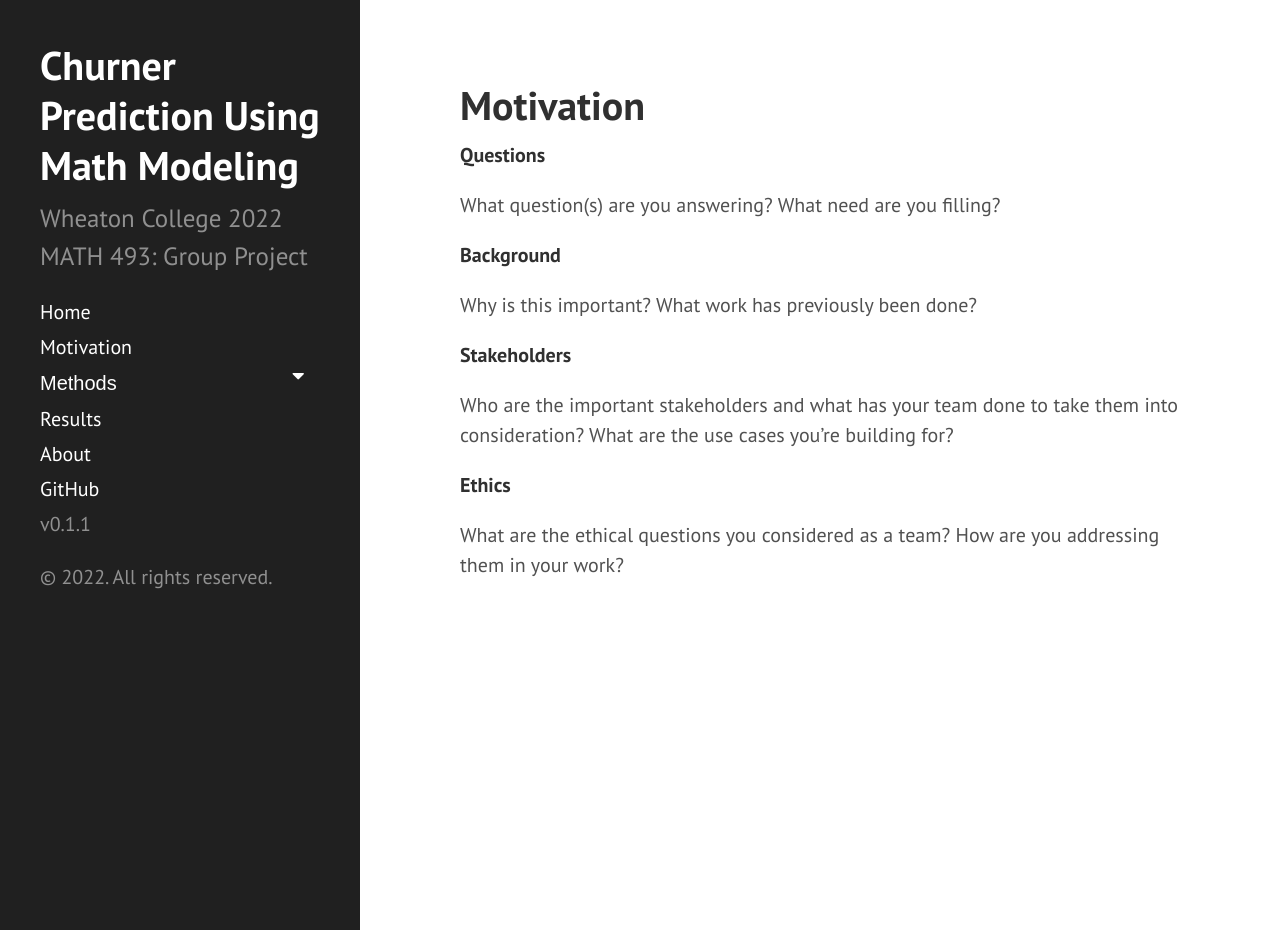
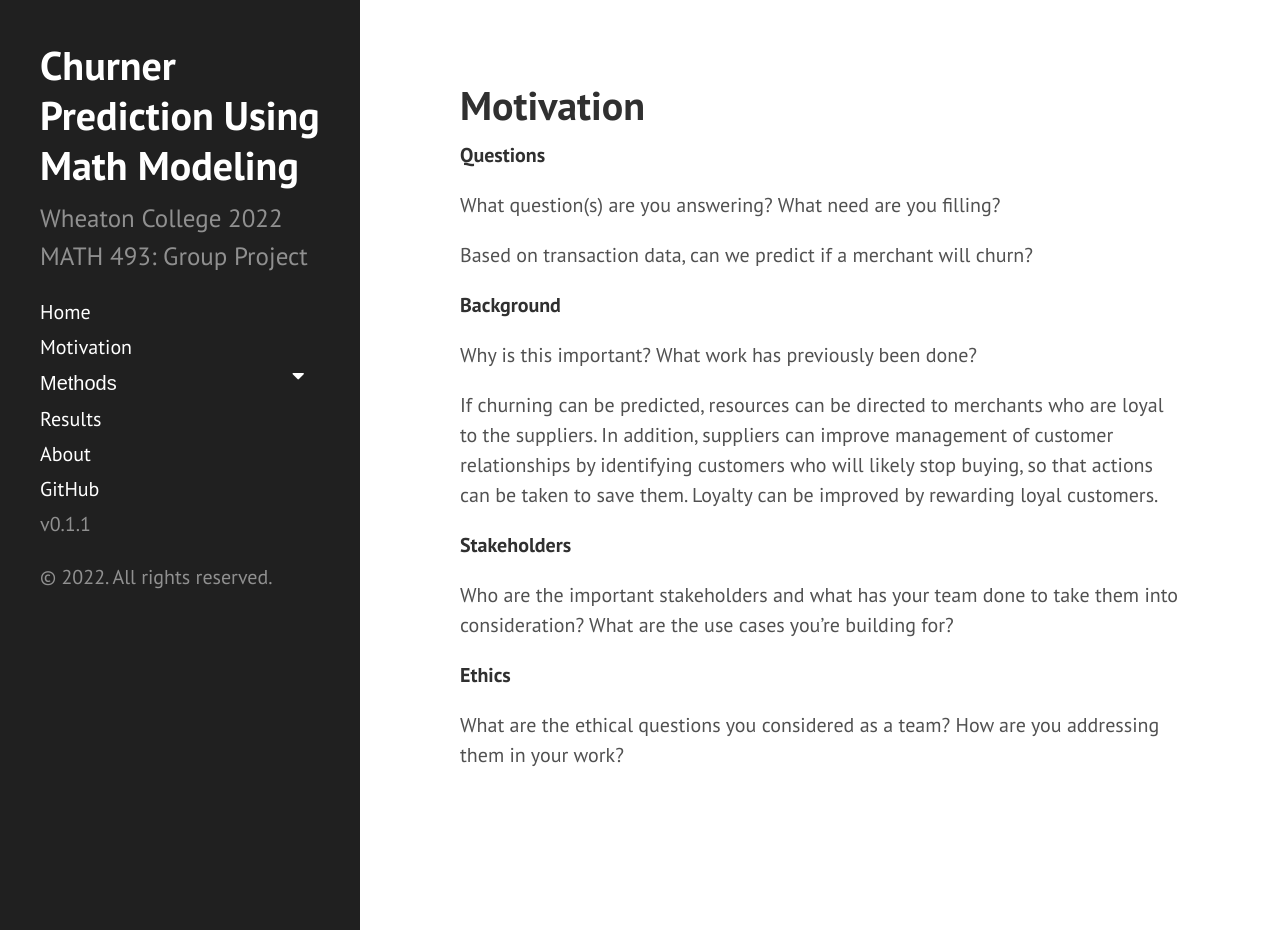
Before and after one commit to datasciencelifecycle/math493_fall2022, a Jekyll site: the page built from motivation.md, in a window 1280 px wide and 930 px high. Built offline with Jekyll 4.4.1, drawn with Linux system fonts in a browser that asks for light colours.

Commit message:
work added to questions & background

```diff
--- a/motivation.md
+++ b/motivation.md
@@ -8,10 +8,14 @@ title: Motivation
 What question(s) are you answering?
 What need are you filling?
 
+Based on transaction data, can we predict if a merchant will churn?
+
 **Background**
 
 Why is this important?
 What work has previously been done?
+
+If churning can be predicted, resources can be directed to merchants who are loyal to the suppliers. In addition, suppliers can improve management of customer relationships by identifying customers who will likely stop buying, so that actions can be taken to save them. Loyalty can be improved by rewarding loyal customers.
 
 **Stakeholders**
 
```
